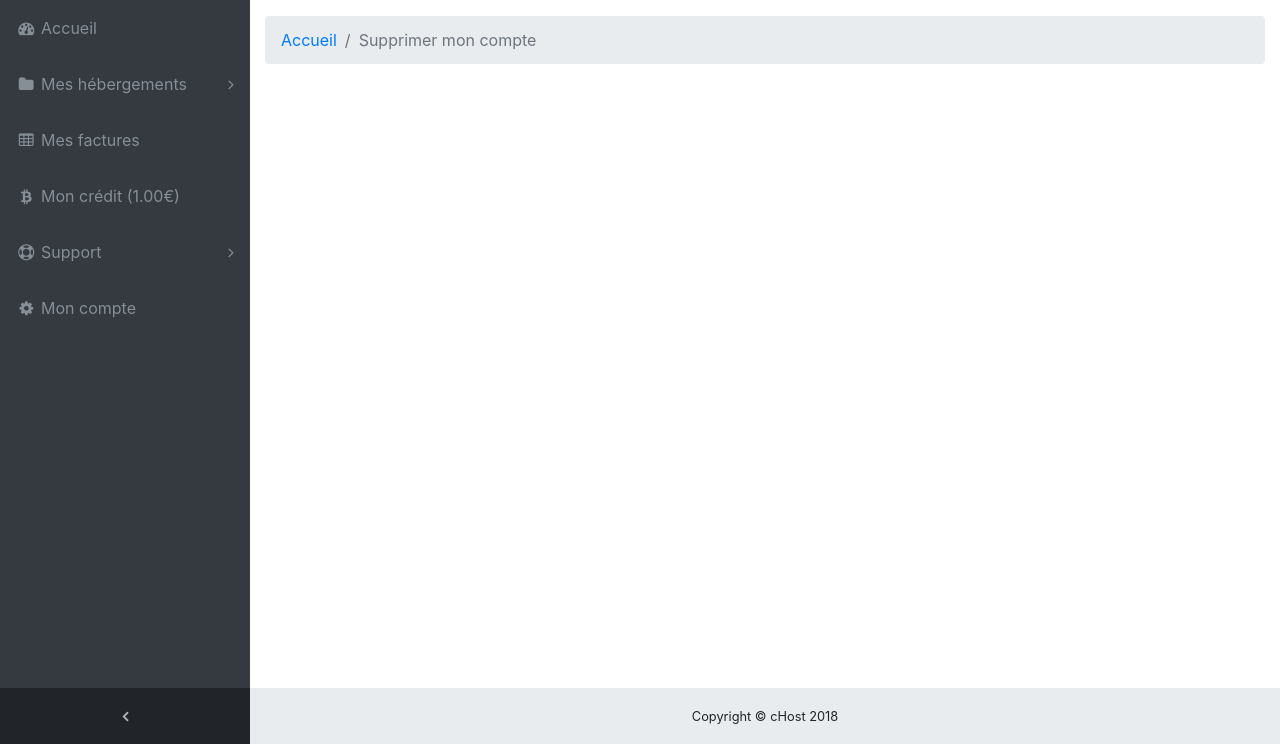
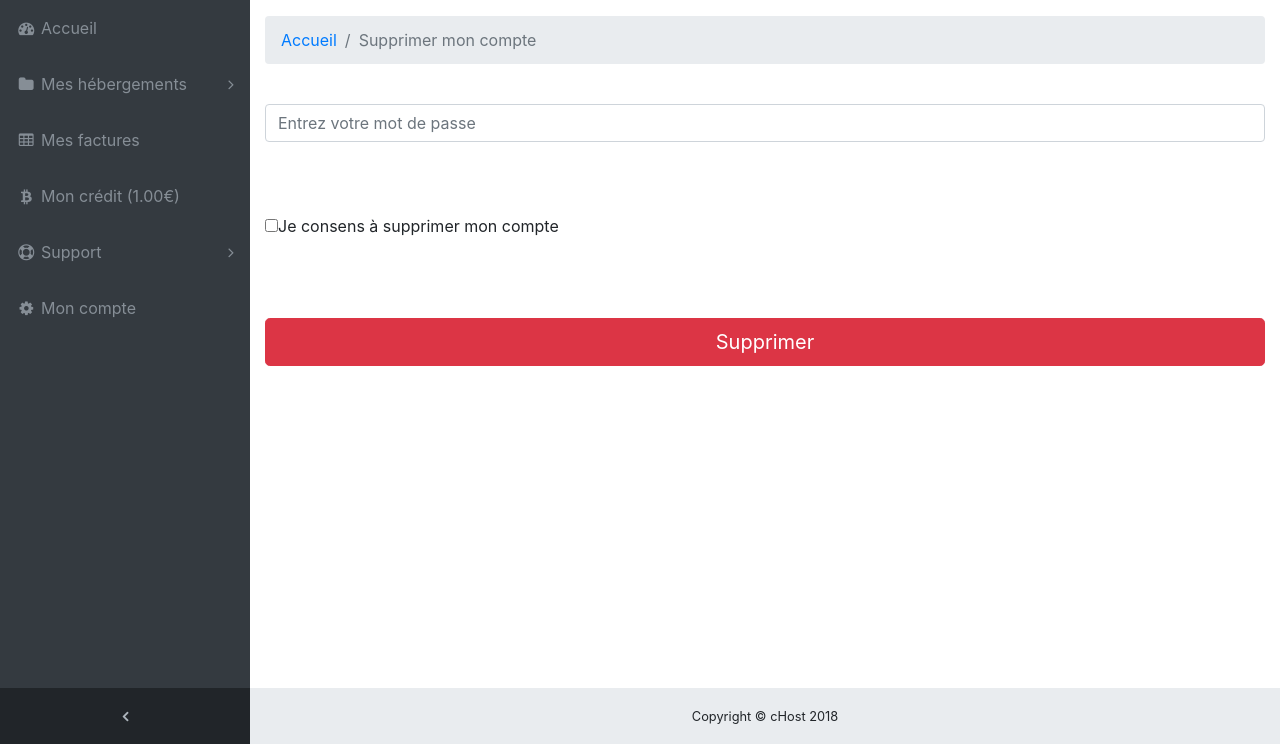
Before and after one commit to Tomy2e/chost-manager, a PHP site: page /chost-manager/supprimer.php in a window 1280 px wide. Shown: the part 56-800 px from the top of the page. Run offline with PHP 8.4, Linux system fonts and the light colour scheme; the visitor is signed in with stand-in values (Sample User, id 1); tables that the repository leaves empty hold one stand-in row (values such as "Sample post").

Commit message:
suppression fonctionnelle

```diff
--- a/supprimer.php
+++ b/supprimer.php
@@ -7,6 +7,27 @@ if(!isConnected()) {
 }
 
 //$test->getTicket(1);
+
+if(!isset($_POST['password'])){
+  $_POST['password']=NULL;
+  $chargement=0;
+} else{
+  $chargement=1;
+}
+
+if(!isset($_POST['check'])){
+  $_POST['check']=NULL;
+}
+
+
+  if($chargement==1 && password_verify($_POST['password'], $clientObj->getPassword()) && $_POST['check']==1){
+
+    $clientObj->supprimerClient(true);
+    deconnexion();
+
+    header("Location: ../");
+    exit();
+  }
 
 
 
@@ -20,7 +41,7 @@ if(!isConnected()) {
   <meta name="viewport" content="width=device-width, initial-scale=1, shrink-to-fit=no">
   <meta name="description" content="">
   <meta name="author" content="">
-  <title>Mes tickets - Espace Client - cHost.fr</title>
+  <title>Suppression de compte - Espace Client - cHost.fr</title>
   <!-- Bootstrap core CSS-->
   <link href="vendor/bootstrap/css/bootstrap.min.css" rel="stylesheet">
   <!-- Custom fonts for this template-->
@@ -42,14 +63,27 @@ if(!isConnected()) {
         <li class="breadcrumb-item">
           <a href="index.php">Accueil</a>
           <li class="breadcrumb-item active">Supprimer mon compte</li>
-        </ol>
+      </ol>
 
-            </tbody>
-          </table>
+      <form action="" method="post">
+
+        </br>
+        <input name="password" type="password" class="form-control input-lg" id="password" maxlength="" placeholder="Entrez votre mot de passe " required="" />
+        </br>
+        </br>
+        </br>
+        <div class="radio">
+          <label><input type="checkbox" name="check" value="1">Je consens à supprimer mon compte</label>
+        </div>
+        </br>
+        </br>
+        </br>
+        <button type="submit" name="go" class="btn btn-lg btn-danger btn-block">Supprimer</button>
+
+      </form>
           </div>
       </div>
-      </div>
-    </div>
+
     <!-- /.container-fluid-->
     <!-- /.content-wrapper-->
     <?php require_once('includes/footer.template.php'); ?>
```
